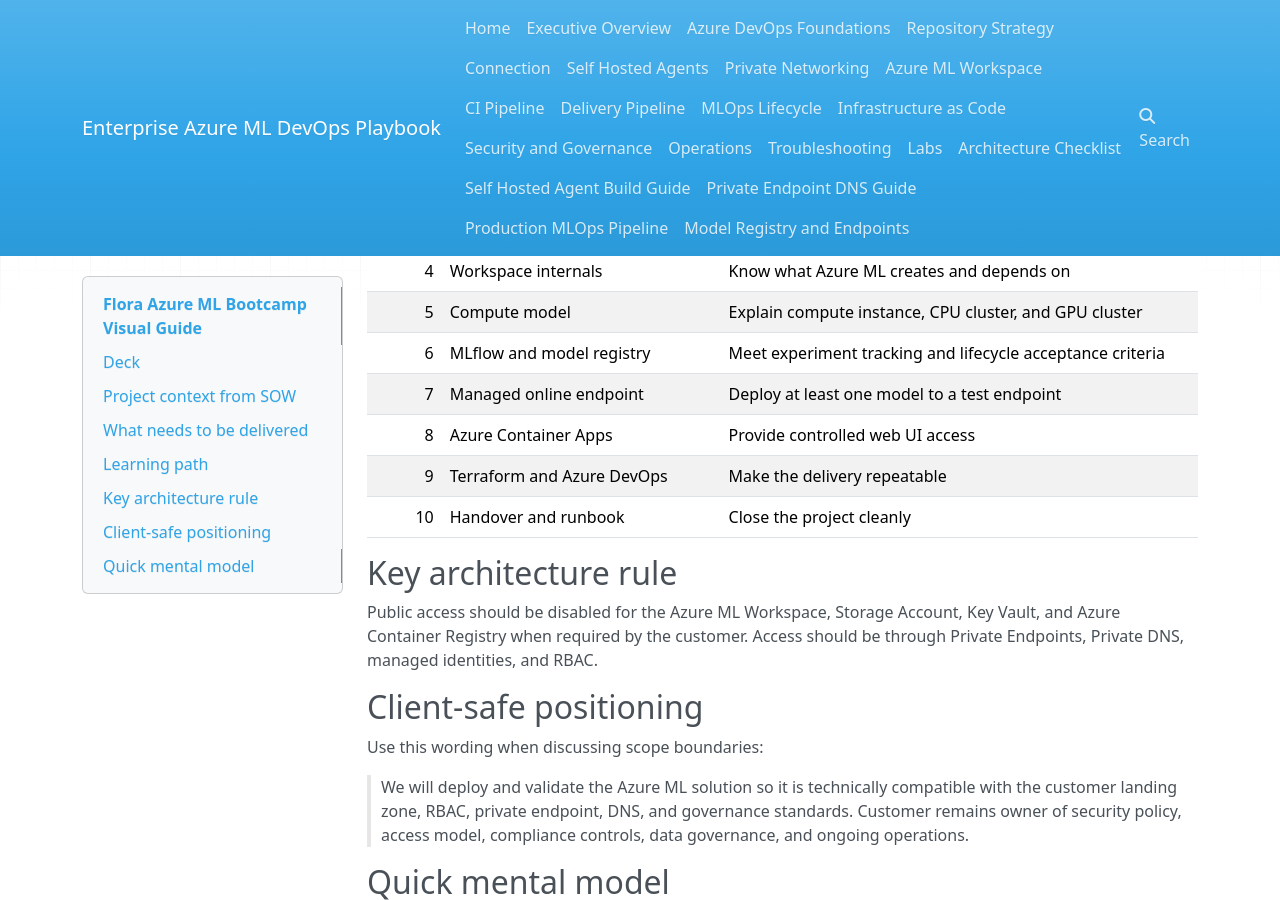
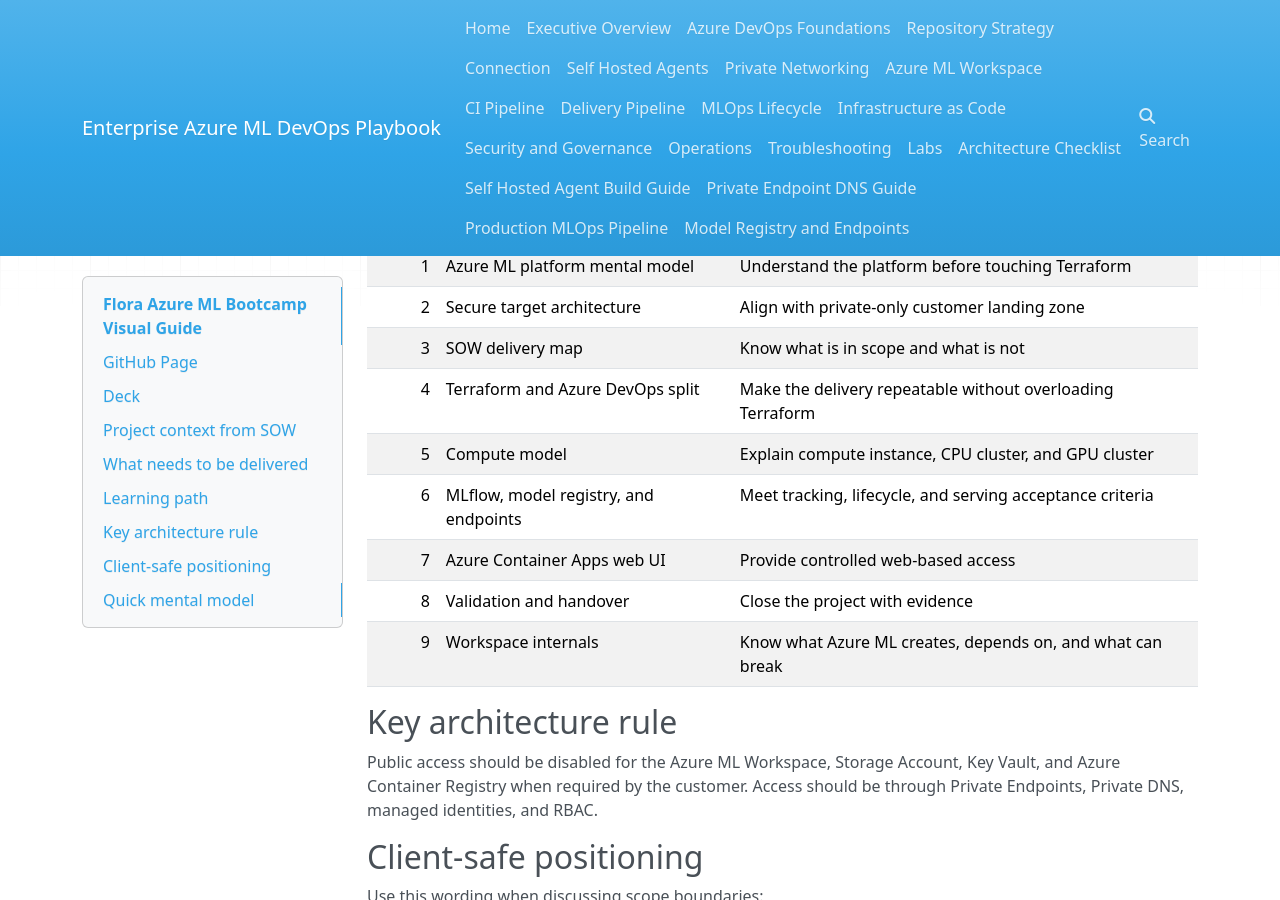
Before and after one commit to myroad2cloud/azure-ml, an MkDocs documentation site: the page built from docs/flora-azure-ml-bootcamp/README.md, in a window 1280 px wide and 900 px high, scrolled down 1295 px. Built offline with MkDocs 1.6.1, drawn with Linux system fonts in a browser that asks for light colours; nearby versions of some CDN libraries; some of the changed text lies outside the part shown.

Commit message:
Update Flora bootcamp README with GitHub Page and deck

````diff
--- a/docs/flora-azure-ml-bootcamp/README.md
+++ b/docs/flora-azure-ml-bootcamp/README.md
@@ -4,11 +4,21 @@
 
 The goal is not to become a data scientist. The goal is to deliver a secure Azure ML Workbench using Terraform, Azure DevOps, private networking, MLOps, model serving, and handover documentation.
 
+## GitHub Page
+
+Open the visual GitHub Pages version after the branch is merged and Pages is deployed:
+
+```text
+https://myroad2cloud.github.io/azure-ml/flora-azure-ml-bootcamp.html
+```
+
 ## Deck
 
-The PowerPoint deck was generated in ChatGPT as `Flora_Azure_ML_Bootcamp_Visual_Guide.pptx`.
+The PowerPoint deck is stored as:
 
-Note: this repository update includes the written learning pack and SVG visuals. The binary PPTX file should be uploaded separately if it must live inside the repository, because the current GitHub connector path supports text-file updates cleanly but not direct binary file upload from the chat sandbox.
+```text
+docs/flora-azure-ml-bootcamp/assets/Flora_Azure_ML_Bootcamp_Visual_Guide.pptx
+```
 
 ## Project context from SOW
 
@@ -51,13 +61,12 @@
 | 1 | Azure ML platform mental model | Understand the platform before touching Terraform |
 | 2 | Secure target architecture | Align with private-only customer landing zone |
 | 3 | SOW delivery map | Know what is in scope and what is not |
-| 4 | Workspace internals | Know what Azure ML creates and depends on |
+| 4 | Terraform and Azure DevOps split | Make the delivery repeatable without overloading Terraform |
 | 5 | Compute model | Explain compute instance, CPU cluster, and GPU cluster |
-| 6 | MLflow and model registry | Meet experiment tracking and lifecycle acceptance criteria |
-| 7 | Managed online endpoint | Deploy at least one model to a test endpoint |
-| 8 | Azure Container Apps | Provide controlled web UI access |
-| 9 | Terraform and Azure DevOps | Make the delivery repeatable |
-| 10 | Handover and runbook | Close the project cleanly |
+| 6 | MLflow, model registry, and endpoints | Meet tracking, lifecycle, and serving acceptance criteria |
+| 7 | Azure Container Apps web UI | Provide controlled web-based access |
+| 8 | Validation and handover | Close the project with evidence |
+| 9 | Workspace internals | Know what Azure ML creates, depends on, and what can break |
 
 ## Key architecture rule
 
````
